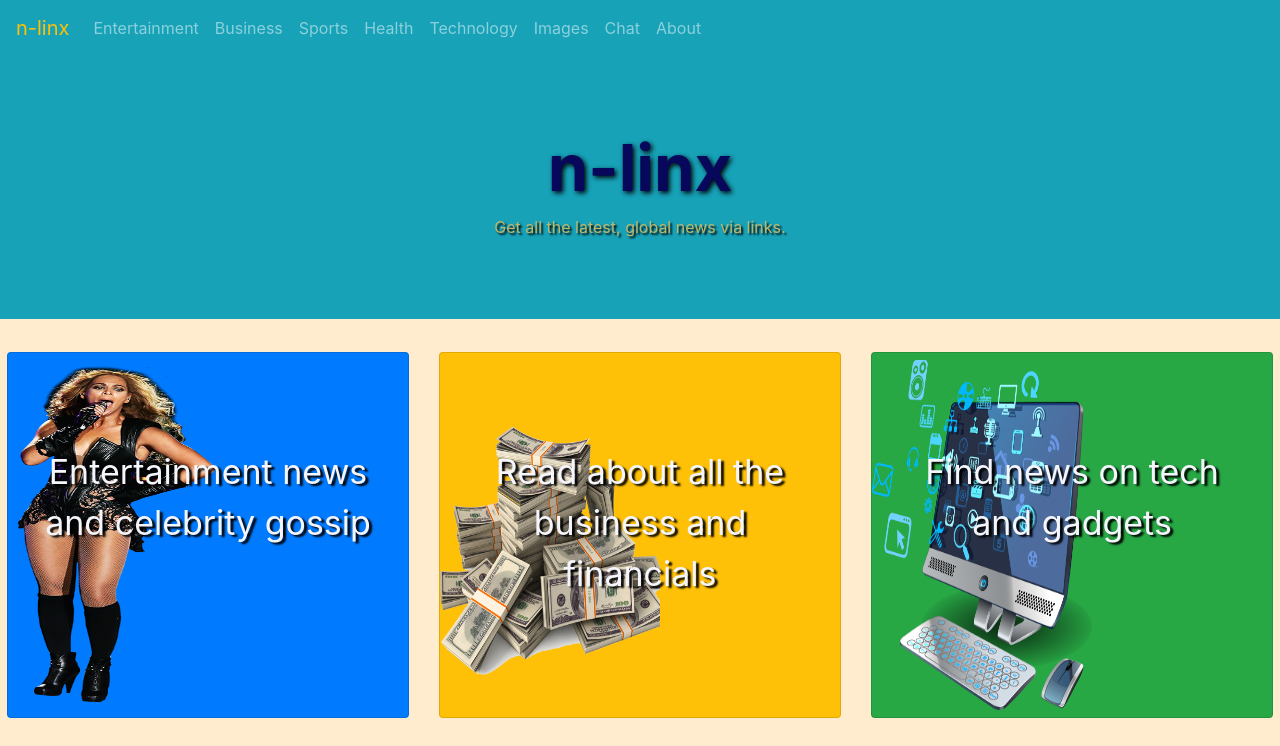
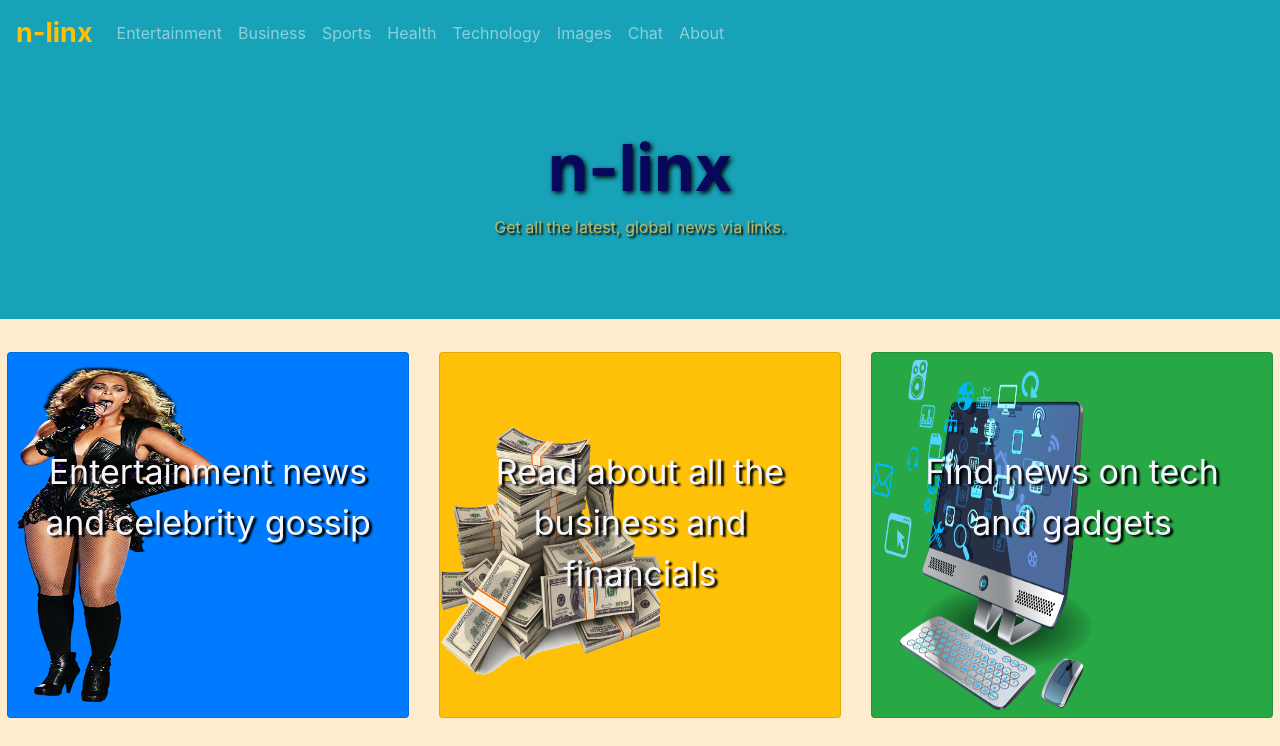
Before and after one commit to OceanDiaali/N-Linx, a React (Create React App) app: page / in a window 1280 px wide. Shown: the top 746 px of the page. Built offline with nearby package versions, Linux system fonts and the light colour scheme.

Commit message:
add id attrib to home link

```diff
--- a/src/HeaderComponent.js
+++ b/src/HeaderComponent.js
@@ -7,7 +7,7 @@
 
             <div>
                 <nav className="navbar navbar-expand-md bg-info navbar-dark fixed-top">
-                  <Link className="navbar-brand text-warning active " to="/home">n-linx</Link>
+                  <Link className="navbar-brand text-warning active " to="/home" id="app-name">n-linx</Link>
                   <button className="navbar-toggler" type="button" data-toggle="collapse" data-target="#collapsibleNavbar">
                     <span className="navbar-toggler-icon"></span>
                   </button>
```
